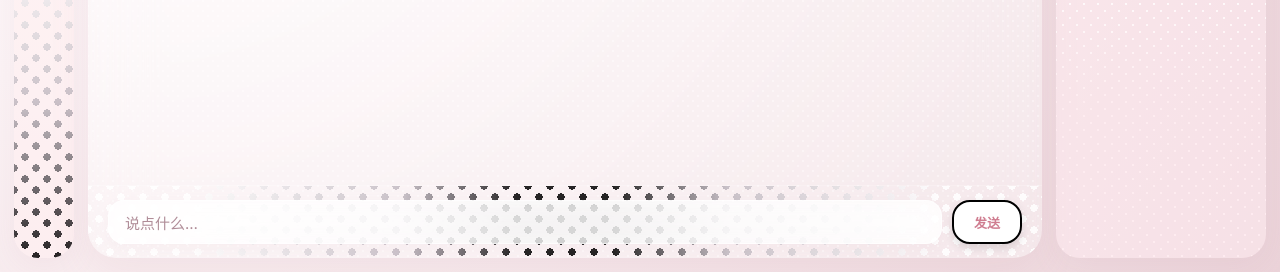
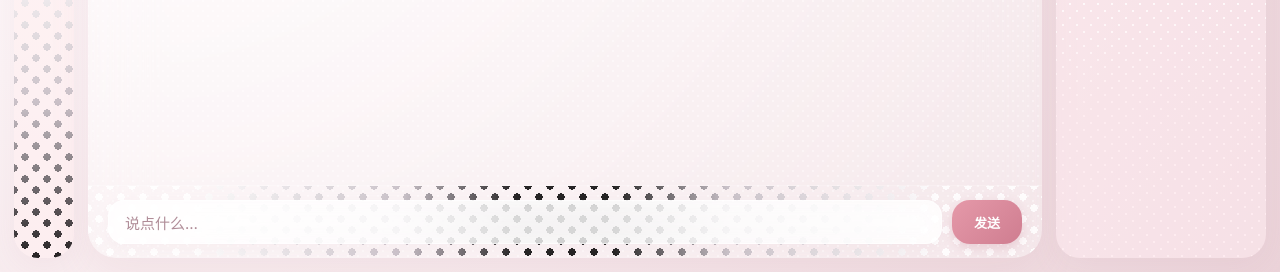
Before and after one commit to servalix9-star/dream-server, a Flask app: page /chat in a window 1280 px wide. Shown: the part 528-800 px from the top of the page. Run offline with Flask 3, Linux system fonts and the light colour scheme; data that the repository does not hold is empty.

Commit message:
Update chat.html

```diff
--- a/templates/chat.html
+++ b/templates/chat.html
@@ -527,30 +527,29 @@
   }
   #input-bar textarea::placeholder { color: #b08d98; }
 
-  /* 精致手贴胶囊发送按钮设计 (白底、纯黑细边、粉字，悬浮反色) */
+  /* 精致无边框、蜜桃粉玫瑰渐变胶囊发送按钮 (无描边，更温柔轻盈) */
   #input-bar button {
     position: relative;
     z-index: 1;
-    border: 2px solid #000000; /* 高对比度纯黑包边线，呼应导航栏 */
+    border: none; /* 彻底移除黑色边框 */
     border-radius: 18px; /* 饱满的胶囊圆角 */
-    background: #ffffff; /* 纯洁白色背景 */
-    color: #cf7d90; /* 优雅暖粉色文字 */
+    background: linear-gradient(135deg, #e599a9, #cf7d90); /* 与 user 气泡完美呼应的玫瑰渐变 */
+    color: #ffffff; /* 纯白粗体字 */
     font-weight: bold;
-    padding: 0 20px;
+    padding: 0 22px;
     font-size: 13px;
     cursor: pointer;
-    box-shadow: 0 4px 10px rgba(0, 0, 0, 0.12); /* 实体物理投影 */
+    box-shadow: 0 4px 12px rgba(184, 96, 118, 0.22); /* 柔和粉色外阴影 */
     transition: all 0.25s cubic-bezier(0.25, 0.8, 0.25, 1);
   }
   #input-bar button:hover {
-    background: #ffb3c1; /* 悬浮整体反色：亮粉底色 */
-    color: #ffffff;      /* 纯白文字 */
-    transform: translateY(-1px); /* 微上升 */
-    box-shadow: 0 6px 14px rgba(0, 0, 0, 0.18);
+    background: linear-gradient(135deg, #f4b2c1, #e595a6); /* 悬浮调亮渐变色，极为温柔 */
+    transform: translateY(-1.5px); /* 微上升 */
+    box-shadow: 0 6px 16px rgba(184, 96, 118, 0.32);
   }
   #input-bar button:active {
     transform: translateY(0);
-    box-shadow: 0 3px 8px rgba(0, 0, 0, 0.1);
+    box-shadow: 0 3px 8px rgba(184, 96, 118, 0.15);
   }
   #input-bar button:disabled { opacity: 0.4; box-shadow: none; cursor: default; }
 
```
